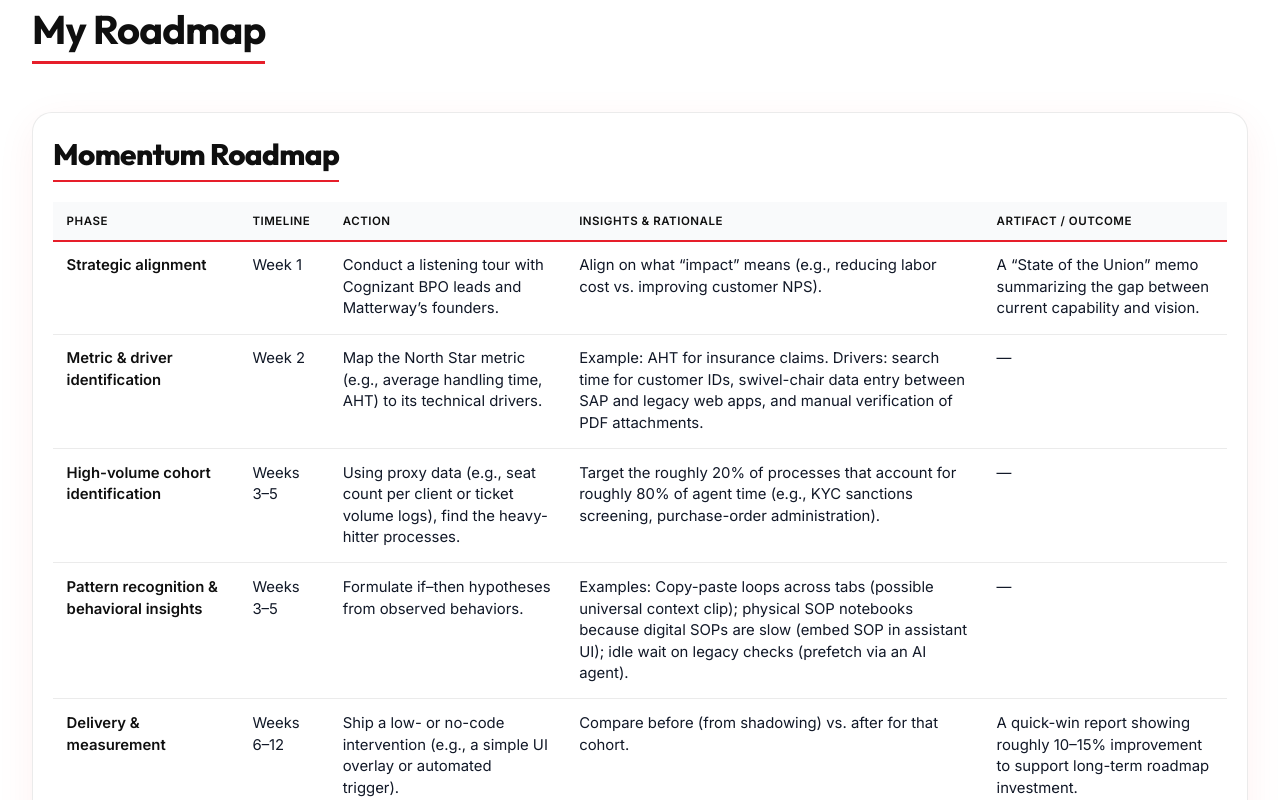
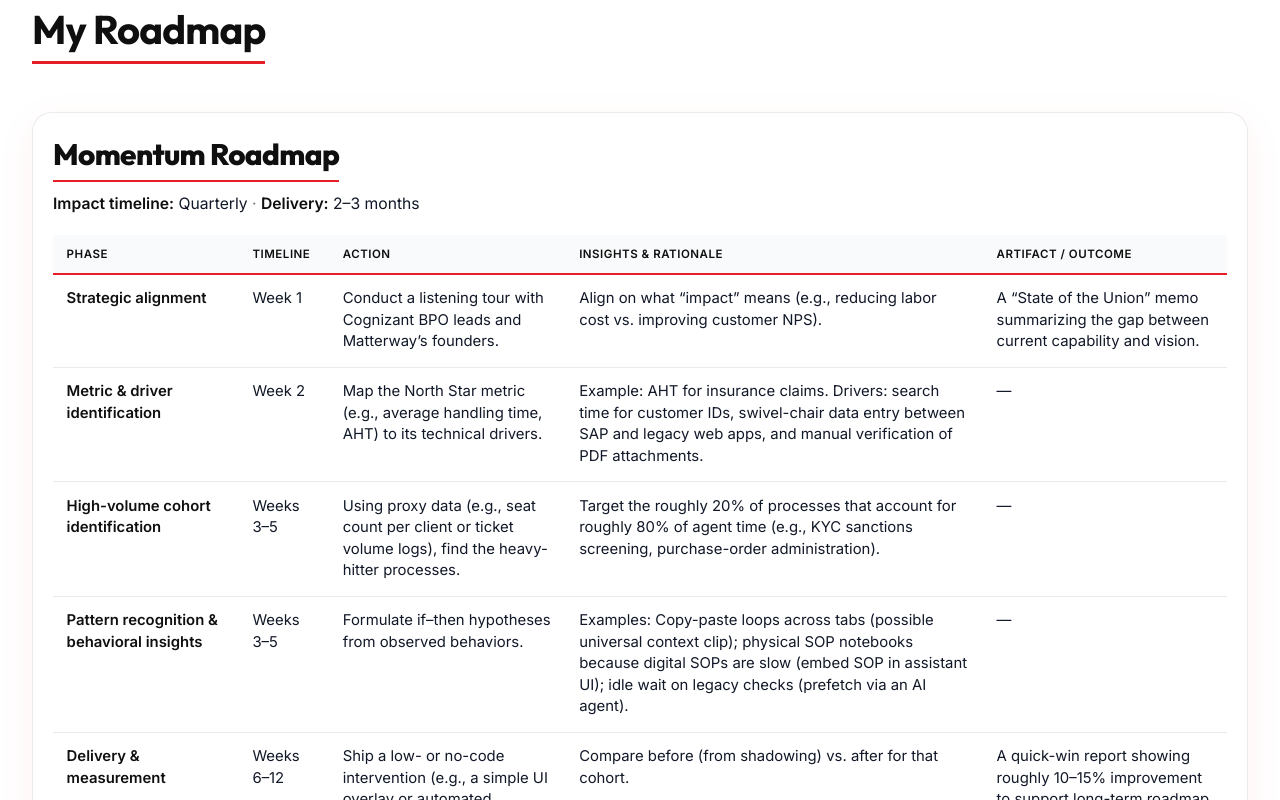
Before and after one commit to pran-av/popvax_pitch, a React (Vite) app: page / in a window 1280 px wide. Shown: the part 1440-2240 px from the top of the page. Built offline with nearby package versions, Linux system fonts and the light colour scheme.

Commit message:
feat: timelines for roadmaps

```diff
--- a/src/Matterway.css
+++ b/src/Matterway.css
@@ -234,8 +234,12 @@ body.page-matterway nav .tag:hover {
   width: 100%;
 }
 
+.matterway-roadmap-card-head {
+  margin-bottom: 1.25rem;
+}
+
 .matterway-roadmap-card-title {
-  margin: 0 0 1.25rem;
+  margin: 0 0 0.6rem;
   font-size: clamp(1.35rem, 3vw, 1.85rem);
   font-weight: 800;
   letter-spacing: -0.02em;
@@ -243,6 +247,22 @@ body.page-matterway nav .tag:hover {
   padding-bottom: 0.5rem;
   border-bottom: 2px solid var(--matterway-red);
   display: inline-block;
+}
+
+.matterway-roadmap-impact {
+  margin: 0;
+  font-size: clamp(0.88rem, 1.85vw, 0.98rem);
+  color: var(--matterway-text);
+  line-height: 1.5;
+}
+
+.matterway-roadmap-impact-label {
+  font-weight: 700;
+  color: var(--matterway-black);
+}
+
+.matterway-roadmap-impact-sep {
+  color: var(--matterway-text-muted);
 }
 
 .matterway-roadmap-table-wrap {
--- a/src/components/MatterwayRoadmap.jsx
+++ b/src/components/MatterwayRoadmap.jsx
@@ -77,6 +77,26 @@ const STRATEGIC_ROADMAP_ROWS = [
   },
 ];
 
+function RoadmapImpactSummary({ impactTimeline, delivery }) {
+  return (
+    <p className="matterway-roadmap-impact">
+      <span className="matterway-roadmap-impact-item">
+        <span className="matterway-roadmap-impact-label">Impact timeline:</span>
+        {' '}
+        {impactTimeline}
+      </span>
+      <span className="matterway-roadmap-impact-sep" aria-hidden>
+        {' · '}
+      </span>
+      <span className="matterway-roadmap-impact-item">
+        <span className="matterway-roadmap-impact-label">Delivery:</span>
+        {' '}
+        {delivery}
+      </span>
+    </p>
+  );
+}
+
 function RoadmapMomentumTable({ rows }) {
   return (
     <div className="matterway-roadmap-table-wrap matterway-roadmap-table-wrap--momentum">
@@ -141,12 +161,18 @@ const MatterwayRoadmap = () => (
 
     <div className="matterway-roadmap-stack">
       <div className="glass-card matterway-roadmap-card">
-        <h3 className="matterway-roadmap-card-title">Momentum Roadmap</h3>
+        <header className="matterway-roadmap-card-head">
+          <h3 className="matterway-roadmap-card-title">Momentum Roadmap</h3>
+          <RoadmapImpactSummary impactTimeline="Quarterly" delivery="2–3 months" />
+        </header>
         <RoadmapMomentumTable rows={ROADMAP_ROWS} />
       </div>
 
       <div className="glass-card matterway-roadmap-card">
-        <h3 className="matterway-roadmap-card-title">Strategic Roadmap</h3>
+        <header className="matterway-roadmap-card-head">
+          <h3 className="matterway-roadmap-card-title">Strategic Roadmap</h3>
+          <RoadmapImpactSummary impactTimeline="1–2 years" delivery="6–12 months" />
+        </header>
         <RoadmapStrategicTable rows={STRATEGIC_ROADMAP_ROWS} />
       </div>
     </div>
```
